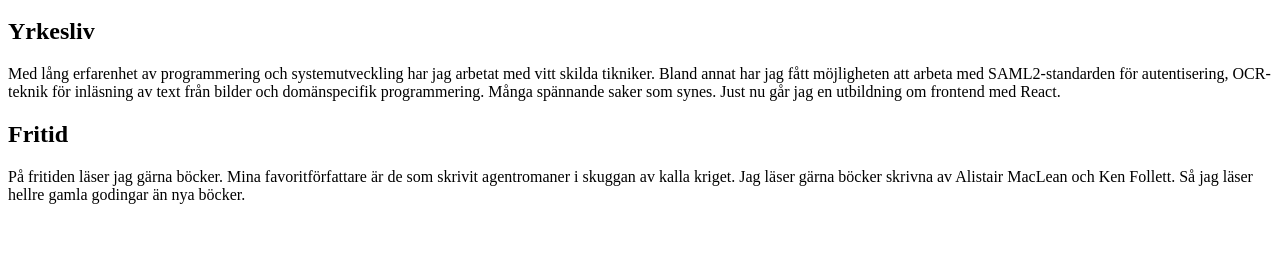
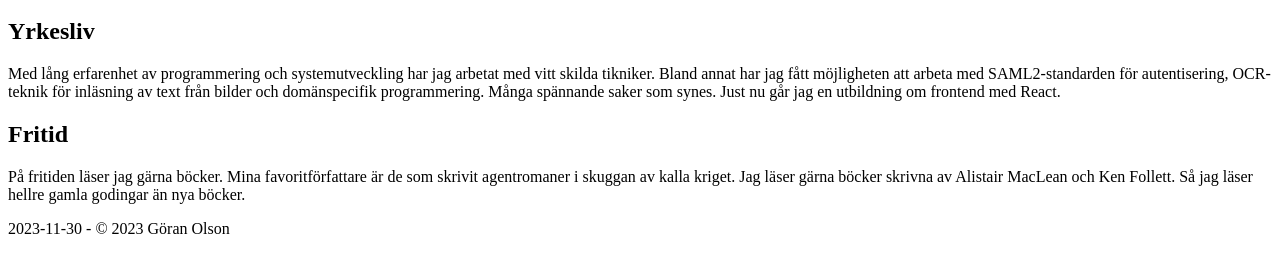
Before and after one commit to goranOlson/a-page-about-me, a plain HTML site: page index.html in a window 1280 px wide. Shown: the part 139-412 px from the top of the page. Drawn offline with Linux system fonts and the light colour scheme.

Commit message:
added footer to page

```diff
--- a/index.html
+++ b/index.html
@@ -21,6 +21,10 @@
             På fritiden läser jag gärna böcker. Mina favoritförfattare är de som skrivit agentromaner i skuggan av kalla kriget. Jag läser gärna böcker skrivna av Alistair MacLean och Ken Follett. Så jag läser hellre gamla godingar än nya böcker.
         </p>
 
+        <footer>
+            2023-11-30 - &copy; 2023 Göran Olson
+        </footer>
+
     </main>
 </body>
 </html>
```
